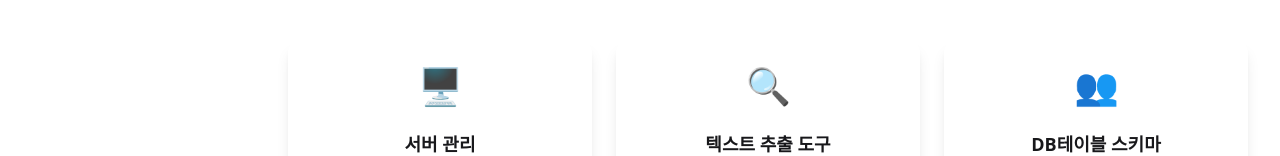
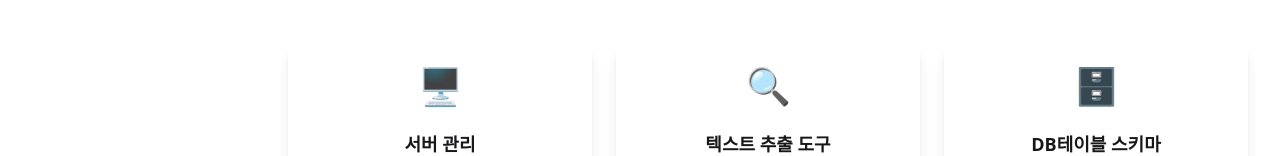
Before and after one commit to mrjung72/my-vite-vue3-sass-tailwind-app, a Vue app: page / in a window 1280 px wide. Shown: the part 252-408 px from the top of the page. Built offline with nearby package versions, Linux system fonts and the light colour scheme.

Commit message:
아이콘 수정

```diff
--- a/src/views/HomeView.vue
+++ b/src/views/HomeView.vue
@@ -59,7 +59,7 @@ const githubRepo = "https://github.com/martinille/starter-template-vite-vue3-sas
 			<!-- DB테이블 스키마 -->
 			<div class="card bg-base-100 shadow-lg">
 				<div class="card-body text-center">
-					<div class="text-4xl mb-4">👥</div>
+					<div class="text-4xl mb-4">🗄️</div>
 					<h3 class="card-title justify-center">DB테이블 스키마</h3>
 					<p class="text-sm text-gray-600">
 						DB테이블 관련 스키마정보 조회 기능을 향후 제공할 예정입니다.
```
